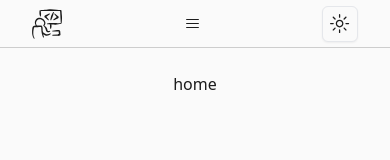
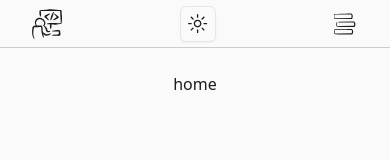
Before and after one commit to shinju4n/tech-blog, a Next.js app: page / in a window 390 px wide. Shown: the top 160 px of the page. Built offline with nearby package versions, Linux system fonts and the light colour scheme.

Commit message:
feat: ui/components 아이콘 변경

```diff
--- a/components/layout/mobile-menu.tsx
+++ b/components/layout/mobile-menu.tsx
@@ -1,20 +1,6 @@
 import { FC } from "react";
-import {
-  Sheet,
-  SheetContent,
-  SheetDescription,
-  SheetHeader,
-  SheetTitle,
-  SheetTrigger,
-} from "@/components/ui/sheet";
-import {
-  FaceIcon,
-  HamburgerMenuIcon,
-  IdCardIcon,
-  MagicWandIcon,
-} from "@radix-ui/react-icons";
+import { Sheet, SheetContent, SheetTrigger } from "@/components/ui/sheet";
 import { MenuType } from "@/types/LayoutType";
-import SidebarItem from "./sidebar-item";
 import {
   Accordion,
   AccordionContent,
@@ -23,12 +9,18 @@ import {
 } from "../ui/accordion";
 import Typography from "../ui/typography";
 import Link from "next/link";
+import {
+  ContentWriteIcon,
+  DesktopActionMonitorIcon,
+  MenuNavigationIcon,
+  VideoGameControllerIcon,
+} from "../Icons";
 
 const MobileMenu: FC = () => {
   return (
     <Sheet>
-      <SheetTrigger className="block lg:hidden outline-none">
-        <HamburgerMenuIcon />
+      <SheetTrigger className="block lg:hidden outline-none order-1">
+        <MenuNavigationIcon />
       </SheetTrigger>
       <SheetContent side={"left"}>
         <div className="py-10">
@@ -77,7 +69,7 @@ const MENUS: MenuType[] = [
   {
     key: "posts",
     title: "포스팅",
-    icon: <IdCardIcon />,
+    icon: <ContentWriteIcon />,
     subMenus: [
       { key: "FE", title: "프론트엔드 (FE)" },
       { key: "BE", title: "백엔드 (BE)" },
@@ -86,13 +78,13 @@ const MENUS: MenuType[] = [
   {
     key: "lab",
     title: "실험실",
-    icon: <MagicWandIcon />,
+    icon: <DesktopActionMonitorIcon />,
     subMenus: [],
   },
   {
     key: "apps",
     title: "사이드 프로젝트",
-    icon: <FaceIcon />,
+    icon: <VideoGameControllerIcon />,
     subMenus: [],
   },
 ];
--- a/components/ui/accordion.tsx
+++ b/components/ui/accordion.tsx
@@ -5,6 +5,7 @@ import * as AccordionPrimitive from "@radix-ui/react-accordion";
 import { ChevronDownIcon } from "@radix-ui/react-icons";
 
 import { cn } from "@/lib/utils";
+import { ShapePyramidIcon } from "../Icons";
 
 const Accordion = AccordionPrimitive.Root;
 
@@ -30,7 +31,7 @@ const AccordionTrigger = React.forwardRef<
       {...props}
     >
       {children}
-      <ChevronDownIcon className="h-4 w-4 shrink-0 text-muted-foreground transition-transform duration-200" />
+      <ShapePyramidIcon className="h-3 w-3 shrink-0 transition-transform duration-200 fill-foreground" />
     </AccordionPrimitive.Trigger>
   </AccordionPrimitive.Header>
 ));
```
